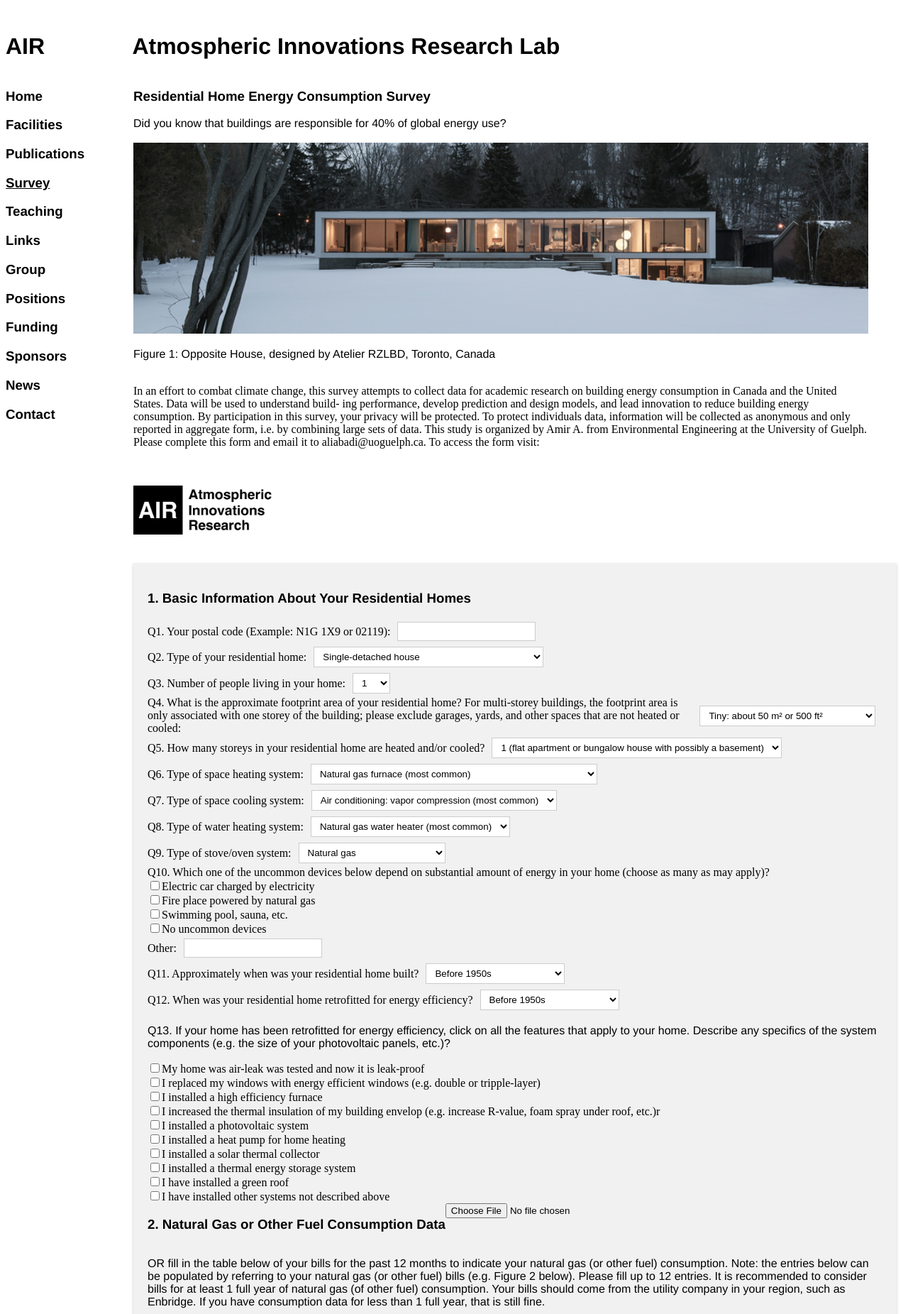
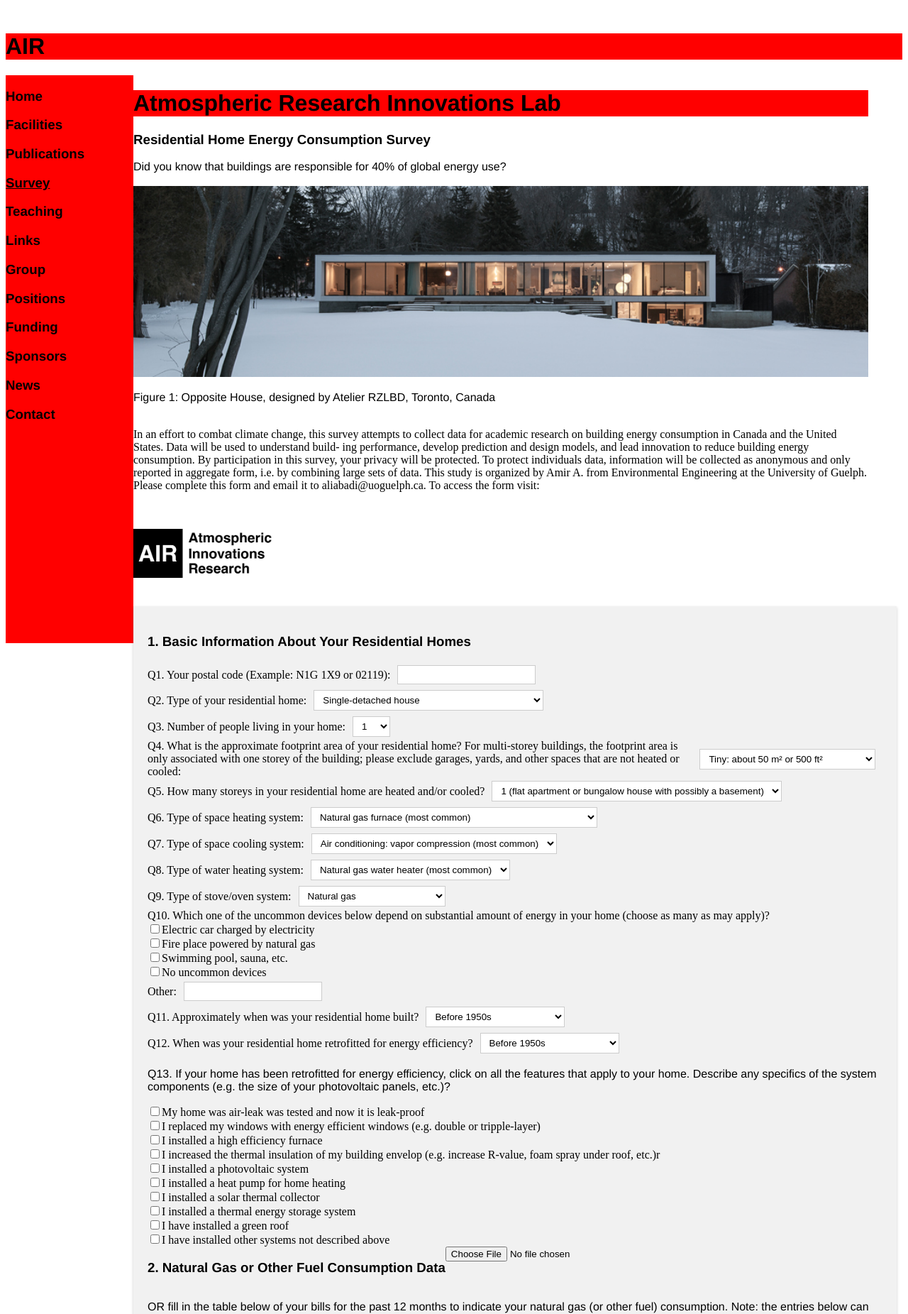
Before and after one commit to judge787/Survey, a Flask app: page /survey in a window 1280 px wide. Shown: the top 1851 px of the page at 71% size. Run offline with Flask 3, Linux system fonts and the light colour scheme; some libraries are stand-ins or nearby versions.

Commit message:
removed styling from survey.html

```diff
--- a/templates/stylesheet.css
+++ b/templates/stylesheet.css
@@ -6,7 +6,10 @@
 h1{
   font-family:helvetica;
   color:black;
-  margin-top:50;
+  background-color: red;
+  /* margin-top:50; */
+  /* margin: 0;
+  padding: 0; */
 }
 
 h3{
@@ -27,9 +30,11 @@ p {
   font-family:helvetica;
   color:black;
   width:180px;
-  height:1000px;
+  height:100vh;
+  /* height:1000px; */
   float:left;
   margin-right:20;
+  background-color: red;
 }
 
 .menu-link {
@@ -54,7 +59,7 @@ h3 a {
 
 /* styling for "content" */
 
-#content{
+.content{
   padding : 0px 20px 0px 0px;
   max-width: 82%;
   float:left;
@@ -65,7 +70,6 @@ h3 a {
 form {
   display: flex;
   flex-wrap: wrap;
-
 }
 
 .container {
@@ -110,6 +114,13 @@ input[type=text], select {
   align-items: center;
 }
 
+.wrap{
+  word-wrap:break-word;
+}
+
+.none {
+  display: none;
+}
 
 .consumption label {
   flex: 1 0 auto;
--- a/templates/survey.html
+++ b/templates/survey.html
@@ -13,7 +13,8 @@
   <div id="page">
     <div id="header">
       <br>
-      <pre><h1>AIR              Atmospheric Innovations Research Lab</h1></pre>
+      <!-- <pre><h1>AIR              Atmospheric Innovations Research Lab</h1></pre> -->
+      <h1>AIR</h1>
     </div>
 
     <div id="menu">
@@ -31,8 +32,8 @@
       <h3 class="menu-link"><a href="contact.html">Contact</a></h3>
     </div>
 
-    <div id="content">
-
+    <div class="content">
+      <h1>Atmospheric Research Innovations Lab </h1>
       <h3>Residential Home Energy Consumption Survey</h3>
 
       <p>
@@ -113,13 +114,13 @@
           </select>
         </div>
 
-        <div class="adjust-size" id="q4other" style="display: none;">
+        <div class="adjust-size none" id="q4other">
           <label for="q4other-input">Other:</label>
           <input type="text" id="q4other-input" name="q4other">
         </div>
 
 
-        <div class="adjust-size" style="word-wrap: break-word;">
+        <div class="adjust-size wrap">
           <label for="q5">Q5. How many storeys in your residential home are heated and/or cooled?</label>
           <select id="q5" name="q5">
             <option value="1">1 (flat apartment or bungalow house with possibly a basement)</option>
@@ -131,13 +132,13 @@
           </select>
         </div>
 
-        <div class="adjust-size" id="q5other" style="display: none;">
+        <div class="adjust-size none" id="q5other">
           <label for="q5other-input">Other:</label>
           <input type="text" id="q5other-input" name="q5other">
         </div>
 
 
-        <div class="adjust-size" style="word-wrap: break-word;">
+        <div class="adjust-size wrap">
           <label for="q6">Q6. Type of space heating system:</label>
           <select id="q6" name="q6">
             <option value="natural-gas-furnace">Natural gas furnace (most common)</option>
@@ -148,13 +149,13 @@
           </select>
         </div>
 
-        <div class="adjust-size" id="q6other" style="display: none;">
+        <div class="adjust-size none" id="q6other">
           <label for="q6other-input">Other:</label>
           <input type="text" id="q6other-input" name="q6other">
         </div>
 
 
-        <div class="adjust-size" style="word-wrap: break-word;">
+        <div class="adjust-size wrap">
           <label for="q7">Q7. Type of space cooling system:</label>
           <select id="q7" name="q7">
             <option value="air-conditioning">Air conditioning: vapor compression (most common)</option>
@@ -180,13 +181,13 @@
           </select>
         </div>
 
-        <div class="adjust-size" id="q8other" style="display: none;">
+        <div class="adjust-size none" id="q8other">
           <label for="q8other-input">Other:</label>
           <input type="text" id="q8other-input" name="q8other">
         </div>
 
 
-        <div class="adjust-size" style="word-wrap: break-word;">
+        <div class="adjust-size wrap">
           <label for="q9">Q9. Type of stove/oven system:</label>
           <select id="q9" name="q9">
             <option value="natural-gas">Natural gas</option>
```
Also changed, not shown: other parts of templates/survey.html (+13 -13 lines).
